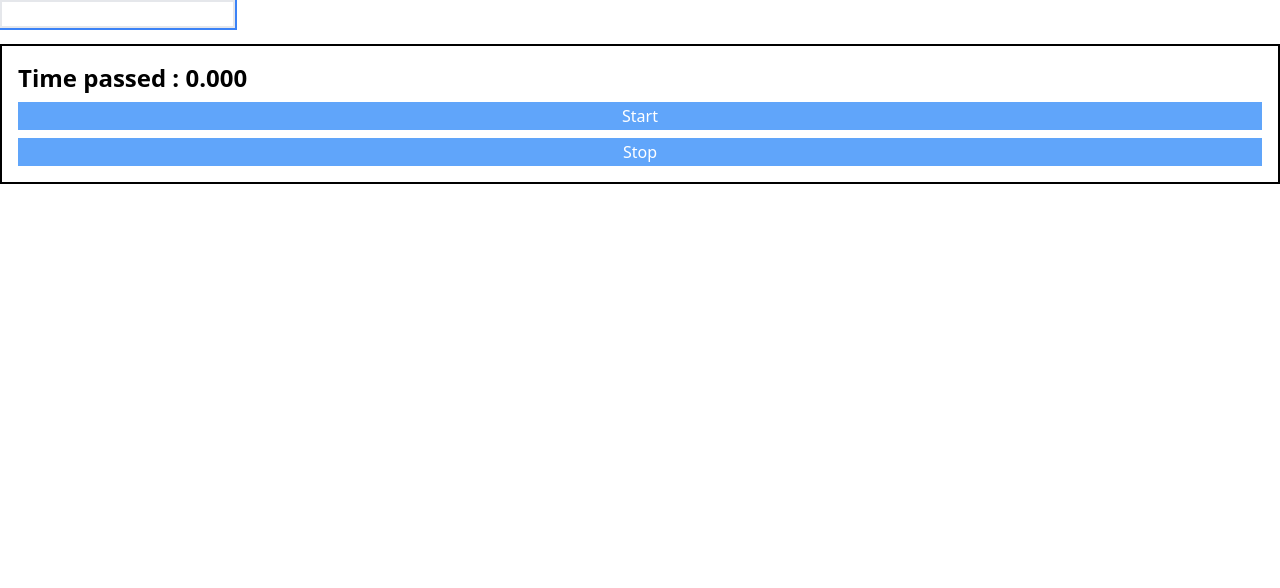
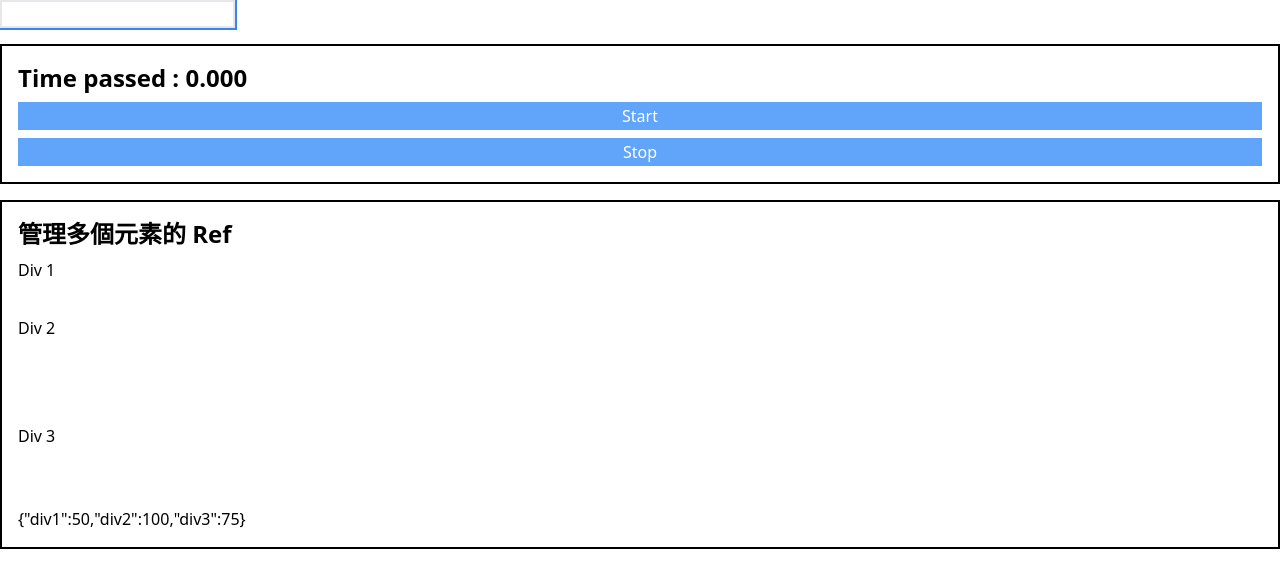
Before and after one commit to backas36/react-ts-starter, a React (Vite) app: page /ref-tips in a window 1280 px wide. Shown: the top 588 px of the page. Built offline with nearby package versions, Linux system fonts and the light colour scheme.

Commit message:
feat: use callback ref to control mutliple ref

```diff
--- /dev/null
+++ b/src/page/refTips/MultipleRefs.tsx
@@ -0,0 +1,30 @@
+import { useCallback, useState } from "react";
+
+const MultipleRefs = () => {
+    const [heights, setHeights] = useState({});
+    const measureRef = useCallback((node: HTMLDivElement) => {
+        if (node != null) {
+            setHeights((prev) => ({
+                ...prev,
+                [node.id]: node.getBoundingClientRect().height,
+            }));
+        }
+    }, []);
+    console.log(heights);
+    return (
+        <div className='mt-4 flex flex-col gap-2 border-2 border-black p-4'>
+            <h1 className='text-2xl font-bold'>管理多個元素的 Ref</h1>
+            <div id='div1' ref={measureRef} style={{ height: "50px" }}>
+                Div 1
+            </div>
+            <div id='div2' ref={measureRef} style={{ height: "100px" }}>
+                Div 2
+            </div>
+            <div id='div3' ref={measureRef} style={{ height: "75px" }}>
+                Div 3
+            </div>
+            <p>{JSON.stringify(heights)}</p>
+        </div>
+    );
+};
+export default MultipleRefs;
--- a/src/page/refTips/RefTipsPage.tsx
+++ b/src/page/refTips/RefTipsPage.tsx
@@ -1,5 +1,6 @@
 import { useEffect, useRef } from "react";
 import TimePassed from "./TimePassed";
+import MultipleRefs from "./MultipleRefs";
 
 const RefTipsPage = () => {
     // 使用一般方法建立 ref
@@ -30,8 +31,8 @@ const RefTipsPage = () => {
         <div>
             <input ref={inputRef} className='border-2  focus:outline-none focus:ring-2 focus:ring-blue-500' />
             <TimePassed />
+            <MultipleRefs />
             {/*
-            <MultipleRefs />
             <ForwardFormRef ref={formRef as React.RefCallback<HTMLDivElement>} />*/}
         </div>
     );
```
